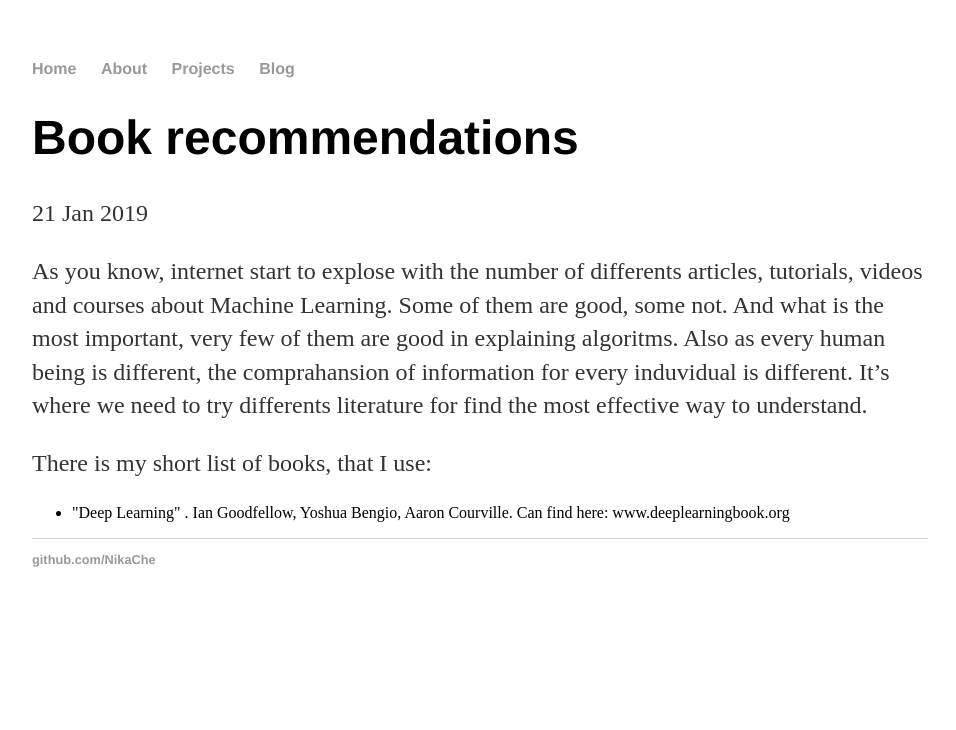
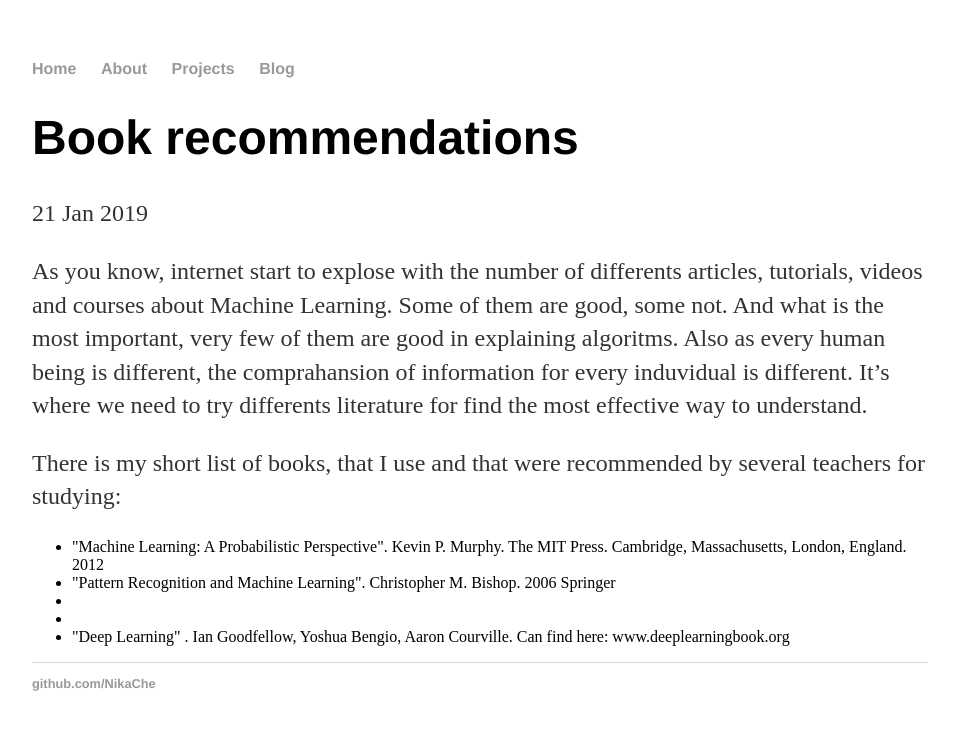
Before and after one commit to NikaChe/nikache.github.io, a Jekyll site: the page built from _posts/2019-01-21-Book_recommendations.md, in a window 1280 px wide. Shown: the top 730 px of the page, without its empty margins (160-1116 px from the left). Built offline with Jekyll 4.4.1, drawn with Linux system fonts in a browser that asks for light colours.

Commit message:
Update 2019-01-21-Book_recommendations.md

```diff
--- a/_posts/2019-01-21-Book_recommendations.md
+++ b/_posts/2019-01-21-Book_recommendations.md
@@ -5,8 +5,12 @@ date: 2019-01-21
 ---
   As you know, internet start to explose with the number of differents articles, tutorials, videos and courses about Machine Learning. Some of them are good, some not. And what is the most important, very few of them are good in explaining algoritms. Also as every human being is different, the comprahansion of information for every induvidual is different. It's where we need to try differents literature for find the most effective way to understand.
 
-  There is my short list of books, that I use:
+  There is my short list of books, that I use and that were recommended by several teachers for studying:
 
   <ul>
+  <li> "Machine Learning: A Probabilistic Perspective". Kevin P. Murphy. The MIT Press. Cambridge, Massachusetts, London, England. 2012</li>
+  <li> "Pattern Recognition and Machine Learning". Christopher M. Bishop. 2006 Springer</li>
+  <li></li>
+  <li></li>
   <li>"Deep Learning" . Ian Goodfellow, Yoshua Bengio, Aaron Courville. Can find here: www.deeplearningbook.org </li>
   </ul>
```
